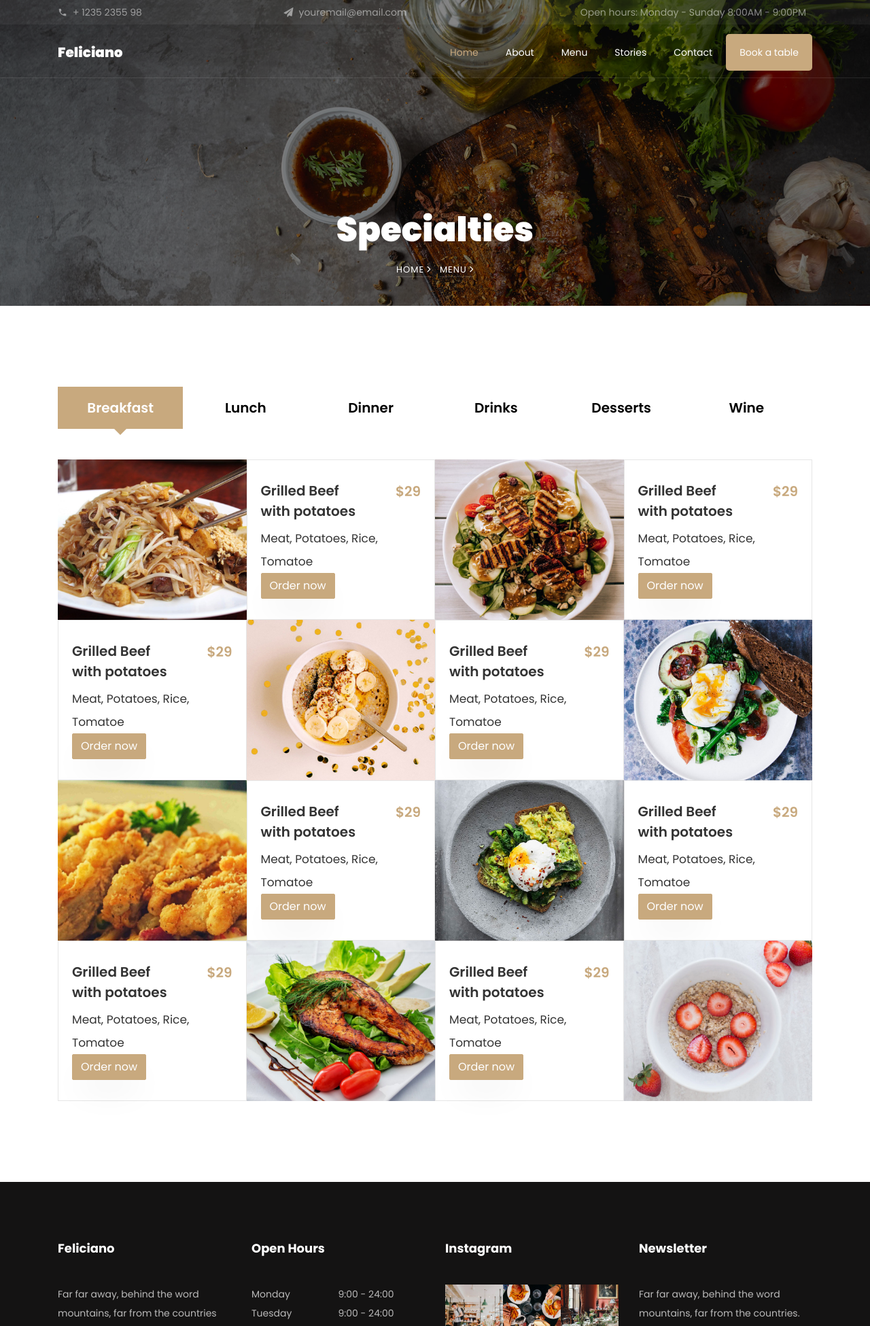
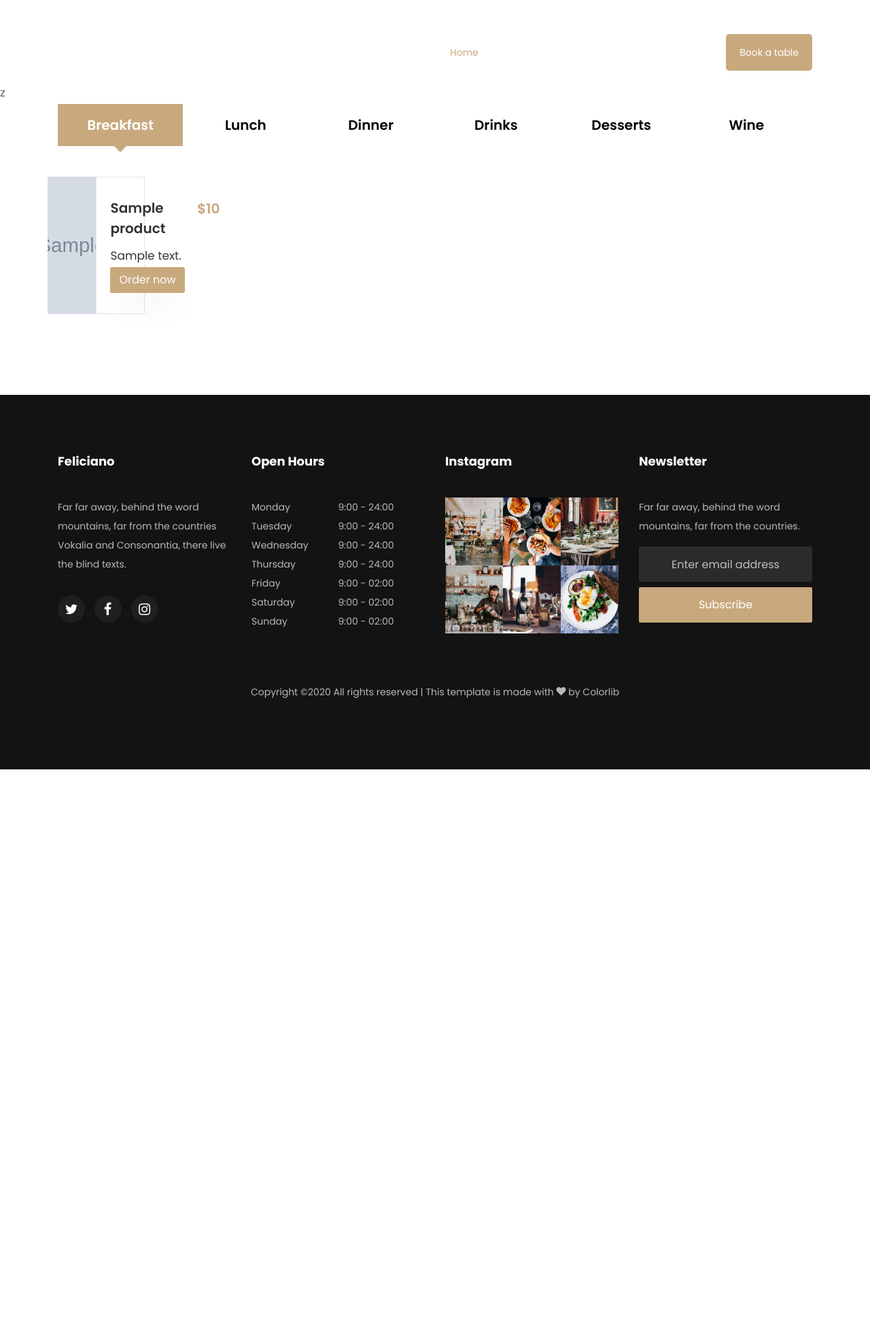
Before and after one commit to omamazainab/feliciano-resturant-management-system, a Flask app: page /menu in a window 1280 px wide. Shown: the top 1951 px of the page at 68% size. After the commit the page ends 1132 px from the top, so only its background shows below. Run offline with Flask 2, Linux system fonts and the light colour scheme; tables that the repository leaves empty hold one stand-in row (values such as "Sample post"); grey boxes marked "Sample" are stand-in pictures; some libraries are stand-ins or nearby versions; some web fonts are replaced.

Commit message:
esdit and delete product added

```diff
--- a/config.json
+++ b/config.json
@@ -4,6 +4,7 @@
         "local_uri":"mysql://root:@localhost/feliciano",
         "prod_uri":"mysql://root:@localhost/feliciano",
         "gmail-user":"email@email.com",
-        "gmail-password":"password"
+        "gmail-password":"password",
+        "upload_folder":"C:\\Users\\danyyal shakaib\\feliciano\\static\\products"
     }
 }
--- a/main.py
+++ b/main.py
@@ -1,6 +1,7 @@
 import os
 from flask import Flask, render_template, request, flash, redirect, url_for
 import json
+from werkzeug import secure_filename
 import sqlite3
 from flask_mail import Mail
 from flask_sqlalchemy import SQLAlchemy
@@ -15,6 +16,7 @@
 local_server = True
 app = Flask(__name__)
 app.secret_key = "any_random_string"
+app.config['UPLOAD_FOLDER'] = params['upload_folder']
 app.config.update(
     MAIL_SERVER='smtp.gmail.com',
     MAIL_PORT='465',
@@ -74,9 +76,11 @@
     return render_template("about.html")
 
 
-@app.route("/menu")
+@app.route("/menu",methods=['GET'])
 def menu():
-    return render_template("menu.html")
+    categories = Category.query.filter_by().all()
+    products = Product.query.filter_by().all()
+    return render_template("mymenu.html", categories = categories , products = products)
 
 
 @app.route("/contact", methods=['GET', 'POST'])
@@ -111,19 +115,19 @@
     categories = Category.query.filter_by().all()
     return render_template("categories.html", categories=categories)
 
-@app.route("/add-category", methods=['GET', 'POST'])
-def addCategory():
+# @app.route("/add-category", methods=['GET', 'POST'])
+# def addCategory():
 
-    if(request.method == 'POST'):
+#     if(request.method == 'POST'):
 
-        category_name = request.form.get("category_name")
+#         category_name = request.form.get("category_name")
 
-        entry = Category(category_name=category_name)
+#         entry = Category(category_name=category_name)
 
-        db.session.add(entry)
-        db.session.commit()
+#         db.session.add(entry)
+#         db.session.commit()
 
-    return render_template("add_category.html")
+#     return render_template("add_category.html")
 
 @app.route("/categories/edit/<category_id>", methods=['GET', 'POST'])
 def categoriesEdit(category_id):
@@ -140,19 +144,19 @@
     return render_template("edit_category.html", category=category)
 
 
-@app.route("/categories/delete/<category_id>")
-def categoryDelete(category_id):
-    category = Category.query.get_or_404(category_id)
+# @app.route("/categories/delete/<category_id>")
+# def categoryDelete(category_id):
+#     category = Category.query.get_or_404(category_id)
 
-    products_to_be_deleted = Product.query.filter_by(product_category=category_id).all()
+#     products_to_be_deleted = Product.query.filter_by(product_category=category_id).all()
 
-    for product in products_to_be_deleted :
-        db.session.delete(product)
-        db.session.commit()
+#     for product in products_to_be_deleted :
+#         db.session.delete(product)
+#         db.session.commit()
 
-    db.session.delete(category)
-    db.session.commit()
-    return redirect(url_for("categories"))
+#     db.session.delete(category)
+#     db.session.commit()
+#     return redirect(url_for("categories"))
 
 
 @app.route("/products")
@@ -170,7 +174,9 @@
         product_category = request.form.get("product_category")
         product_price = request.form.get("product_price")
         product_description = request.form.get("product_description")
-        product_image = request.form.get("product_image")
+        f = request.files['product_image']
+        f.save(os.path.join(app.config['UPLOAD_FOLDER'] , secure_filename(f.filename)))
+        product_image = 'products/' + secure_filename(f.filename)
 
         entry = Product(product_name=product_name, product_category=product_category,
                         product_price=product_price, product_description=product_description, product_image=product_image)
@@ -209,9 +215,60 @@
 @app.route("/products/delete/<product_id>")
 def productDelete(product_id):
     product = Product.query.get_or_404(product_id)
+    if os.path.exists("C:\\Users\\danyyal shakaib\\feliciano\\static\\"+product.product_image) and product.product_image != "":
+        os.remove("C:\\Users\\danyyal shakaib\\feliciano\\static\\"+product.product_image)
     db.session.delete(product)
     db.session.commit()
+
     return redirect(url_for("products"))
+
+
+
+@app.route("/delete-image/<product_id>")
+def deleteImage(product_id):
+    product = Product.query.get_or_404(product_id)
+    if os.path.exists("C:\\Users\\danyyal shakaib\\feliciano\\static\\"+product.product_image):
+        os.remove("C:\\Users\\danyyal shakaib\\feliciano\\static\\"+product.product_image)
+    product.product_image = ""
+    db.session.commit()
+    return redirect('/products/edit/'+product_id)
+
+
+
+
+
+
+
+
+
+
+
+
+
+
+
+
+
+
+
+
+
+
+
+
+
+
+
+
+
+
+
+
+
+
+
+
+
 
 
 if __name__ == "__main__":
--- /dev/null
+++ b/templates/add-blog.html
@@ -0,0 +1,2 @@
+<input type="text">
+<input type="text">
--- a/templates/add_product.html
+++ b/templates/add_product.html
@@ -1,4 +1,4 @@
-<form action="" method="post">
+<form action="/add-product" method="post" enctype=multipart/form-data>
     <input type="text" placeholder="product name" name="product_name" >
     <select name="product_category" id="">
         {% for category in categories %}
@@ -7,6 +7,7 @@
     </select>
     <input type="text" placeholder="product price" name="product_price">
     <input type="text" placeholder="product description"  name="product_description">
-    <input type="text" placeholder="product image" name="product_image">
+    <!-- <input type="text" placeholder="product image" name="product_image"> -->
+    <input type="file" name="product_image" id="">
     <input type="submit" value="">
 </form>
--- a/templates/edit_product.html
+++ b/templates/edit_product.html
@@ -9,6 +9,8 @@
     </select>
     <input type="text" value="{{product.product_price}}" name="product_price">
     <input type="text" value="{{product.product_description}}" name="product_description">
-    <input type="text" value="{{product.product_image}}" name="product_image">
+    <!-- <input type="text" value="{{product.product_image}}" name="product_image"> -->
+    <a href="/delete-image/{{product.id}}">X</a>
+    <img width="100px" height="100px" src="{{url_for('static',filename=product.product_image)}}" width alt="">
     <input type="submit">
 </form>
--- a/templates/menu.html
+++ b/templates/menu.html
@@ -14,7 +14,7 @@
     </section>
 
 
-		<section class="ftco-section">
+		<section class="ftco-section">z
     	<div class="container">
         <div class="ftco-search">
 					<div class="row">
--- /dev/null
+++ b/templates/mymenu.html
@@ -0,0 +1,154 @@
+{% extends "layout.html" %}
+{% block body %}
+
+
+<section class="ftco-section">z
+    <div class="container">
+        <div class="ftco-search">
+            <div class="row">
+
+                    <div class="col-md-12 nav-link-wrap">
+                        <div class="nav nav-pills d-flex text-center" id="v-pills-tab" role="tablist"
+                            aria-orientation="vertical">
+
+
+                    <a class="nav-link category-link ftco-animate show active" id="v-pills-1-tab" data-toggle="pill" href="#v-pills-1" role="tab" aria-controls="v-pills-1" aria-selected="true">Breakfast</a>
+
+                    <a class="nav-link category-link ftco-animate" id="v-pills-2-tab" data-toggle="pill" href="#v-pills-2" role="tab" aria-controls="v-pills-2" aria-selected="false">Lunch</a>
+
+                    <a class="nav-link category-link ftco-animate" id="v-pills-3-tab" data-toggle="pill" href="#v-pills-3" role="tab" aria-controls="v-pills-3" aria-selected="false">Dinner</a>
+
+                    <a class="nav-link category-link ftco-animate" id="v-pills-4-tab" data-toggle="pill" href="#v-pills-4" role="tab" aria-controls="v-pills-4" aria-selected="false">Drinks</a>
+
+                    <a class="nav-link category-link ftco-animate" id="v-pills-5-tab" data-toggle="pill" href="#v-pills-5" role="tab" aria-controls="v-pills-5" aria-selected="false">Desserts</a>
+
+                    <a class="nav-link category-link ftco-animate" id="v-pills-6-tab" data-toggle="pill" href="#v-pills-6" role="tab" aria-controls="v-pills-6" aria-selected="false">Wine</a>
+
+
+
+                        </div>
+                    </div>
+
+
+
+
+                    <div class="col-md-12 tab-wrap"></div>
+                    <div class="tab-content" id="v-pills-tabContent"></div>
+
+
+                    {% for category in categories %}
+
+
+                    <div class="tab-pane fade" id="v-pills-{{loop.index}}" role="tabpanel"
+                        aria-labelledby="v-pills-day-{{loop.index}}-tab">
+                        <div class="row no-gutters d-flex align-items-stretch">
+
+                            {% for product in products %}
+
+                            {% if product.product_category == category.id %}
+                            {% set product_image = product.product_image %}
+                            <div class="col-md-12 col-lg-6 d-flex align-self-stretch">
+                                <div class="menus d-sm-flex ftco-animate align-items-stretch">
+                                    <div class="menu-img img"
+
+                                        style="background-image: url({{url_for('static',filename=product_image)}});">
+                                    </div>
+                                    <div class="text d-flex align-items-center">
+                                        <div>
+                                            <div class="d-flex">
+                                                <div class="one-half">
+                                                    <h3>{{product.product_name}}</h3>
+                                                </div>
+                                                <div class="one-forth">
+                                                    <span class="price">${{product.product_price}}</span>
+                                                </div>
+                                            </div>
+                                            <p>{{product.product_description}}</p>
+                                            <p><a href="#" class="btn btn-primary">Order now</a></p>
+                                        </div>
+                                    </div>
+                                </div>
+                            </div>
+
+                            {% endif %}
+
+                            {% endfor %}
+
+
+                        </div>
+                    </div>
+
+                    {% endfor %}
+
+                </div>
+            </div>
+
+            </div>
+        </div>
+    </div>
+</section>
+<script src="https://ajax.googleapis.com/ajax/libs/jquery/3.4.1/jquery.min.js"></script>
+<script>
+
+$( document ).ready(function() {
+    $('#v-pills-1').addClass(' show active');
+    for(i=2;i<=6;i++)
+        $('#v-pills-'+i).addClass(' d-none');
+});
+
+
+
+$('#v-pills-2-tab').on('click',function(){
+    $('#v-pills-2').addClass(' show active');
+    $('#v-pills-2').removeClass('d-none')
+    for(i=1;i<=6;i++)
+        {if(i==2){i++}
+        $('#v-pills-'+i).addClass(' d-none')}
+})
+
+$('#v-pills-1-tab').on('click',function(){
+    $('#v-pills-1').addClass(' show active');
+    $('#v-pills-1').removeClass('d-none')
+    for(i=1;i<=6;i++)
+        {if(i==1){i++}
+        $('#v-pills-'+i).addClass(' d-none')}
+})
+
+$('#v-pills-3-tab').on('click',function(){
+    $('#v-pills-3').addClass(' show active');
+    $('#v-pills-3').removeClass('d-none')
+    for(i=1;i<=6;i++)
+        {if(i==3){i++}
+        $('#v-pills-'+i).addClass(' d-none')}
+})
+
+$('#v-pills-4-tab').on('click',function(){
+    $('#v-pills-4').addClass(' show active');
+    $('#v-pills-4').removeClass('d-none')
+    for(i=1;i<=6;i++)
+        {if(i==4){i++}
+        $('#v-pills-'+i).addClass(' d-none')}
+})
+
+$('#v-pills-5-tab').on('click',function(){
+    $('#v-pills-5').addClass(' show active');
+    $('#v-pills-5').removeClass('d-none')
+    for(i=1;i<=6;i++)
+        {if(i==5){i++}
+        $('#v-pills-'+i).addClass(' d-none')}
+})
+
+$('#v-pills-6-tab').on('click',function(){
+    $('#v-pills-6').addClass(' show active');
+    $('#v-pills-6').removeClass('d-none')
+    for(i=1;i<=6;i++)
+        {if(i==6){i++}
+        $('#v-pills-'+i).addClass(' d-none')}
+})
+
+
+
+
+</script>
+
+{% endblock %}
```
Also changed, not shown: static/images/breakfast-5.jpg (deleted), static/js/menu.js (added), templates/edit-blog.html (added).
